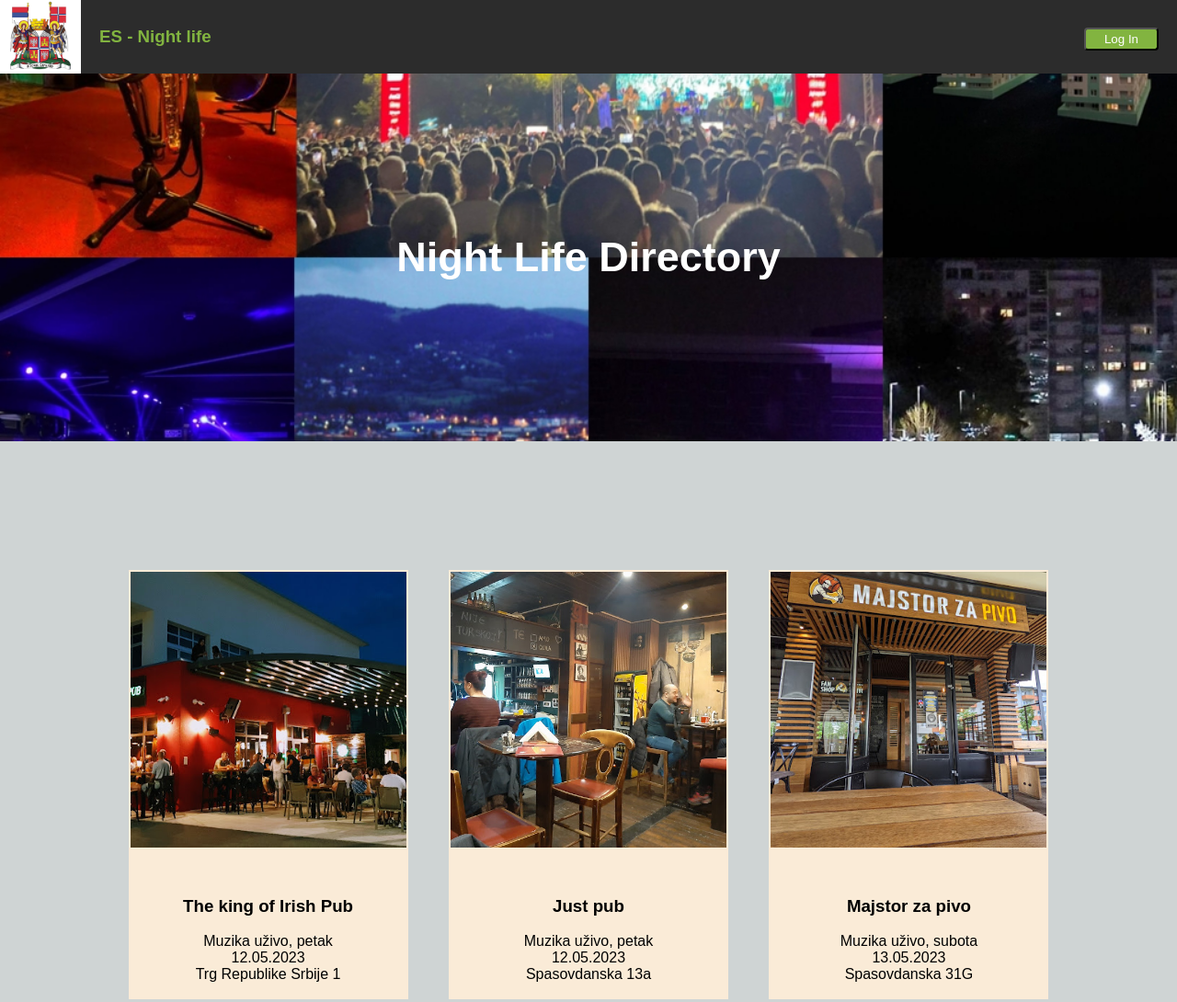
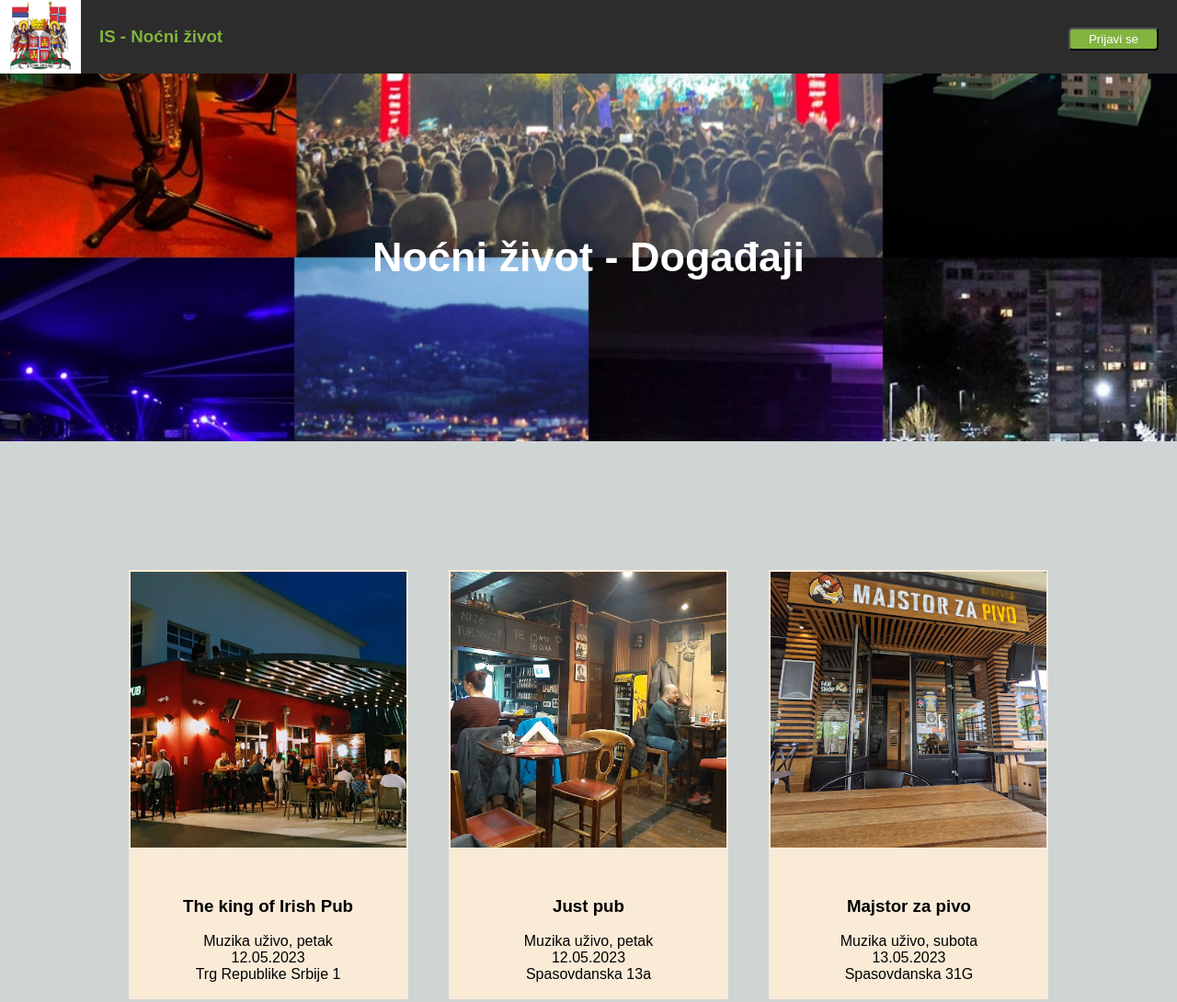
Before and after one commit to MilosMix/Projekatizlasci, a plain HTML site: page index.html in a window 1280 px wide. Shown: the top 1090 px of the page at 92% size. Drawn offline with Linux system fonts and the light colour scheme.

Commit message:
changed text to serbian

```diff
--- a/index.html
+++ b/index.html
@@ -9,15 +9,15 @@
     <link rel="stylesheet" href="stylee.css">
     <header class="glavni">
         <img class="logo" src="Grb_Istocnog_Sarajeva.png" alt="logo" width=88px>
-        <h3>ES - Night life</h3>
-        <button type="button">Log In</button>
+        <h3>IS - Noćni život</h3>
+        <button type="button">Prijavi se</button>
 
     </header>
 </head>
 
 <body>
     <div class="directory">
-        <h1 class="directory-text">Night Life Directory</h1>
+        <h1 class="directory-text">Noćni život - Događaji</h1>
     </div>
     <div class="glavni-kontejner">
         <div>
@@ -86,7 +86,7 @@
     <footer>
 
         <img class="logo2" src="Grb_Istocnog_Sarajeva.png" alt="logo" width="88px">
-        <h1>East Sarajevo - Night life</h1>
+        <h1>Istočno Sarajevo - Noćni život</h1>
         <p class="peovac">Copyright © 2023 Aquarel Company.<br>
             Developed by Aquarel Company.
         </p>
--- a/stylee.css
+++ b/stylee.css
@@ -75,6 +75,7 @@ footer>h1 {
 .peovac {
     margin-right: var(--razmak);
     text-align: end;
+    color: white;
 }
 
 .directory-text {
```
